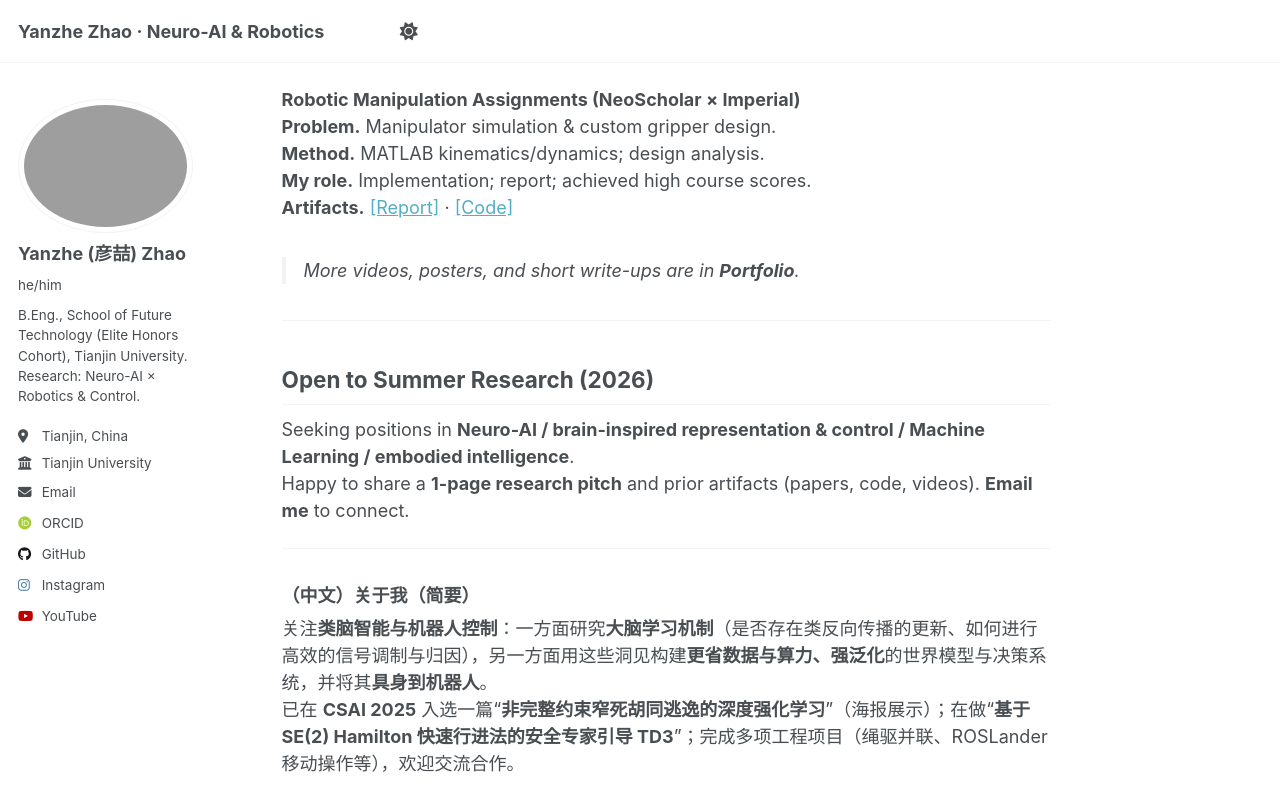
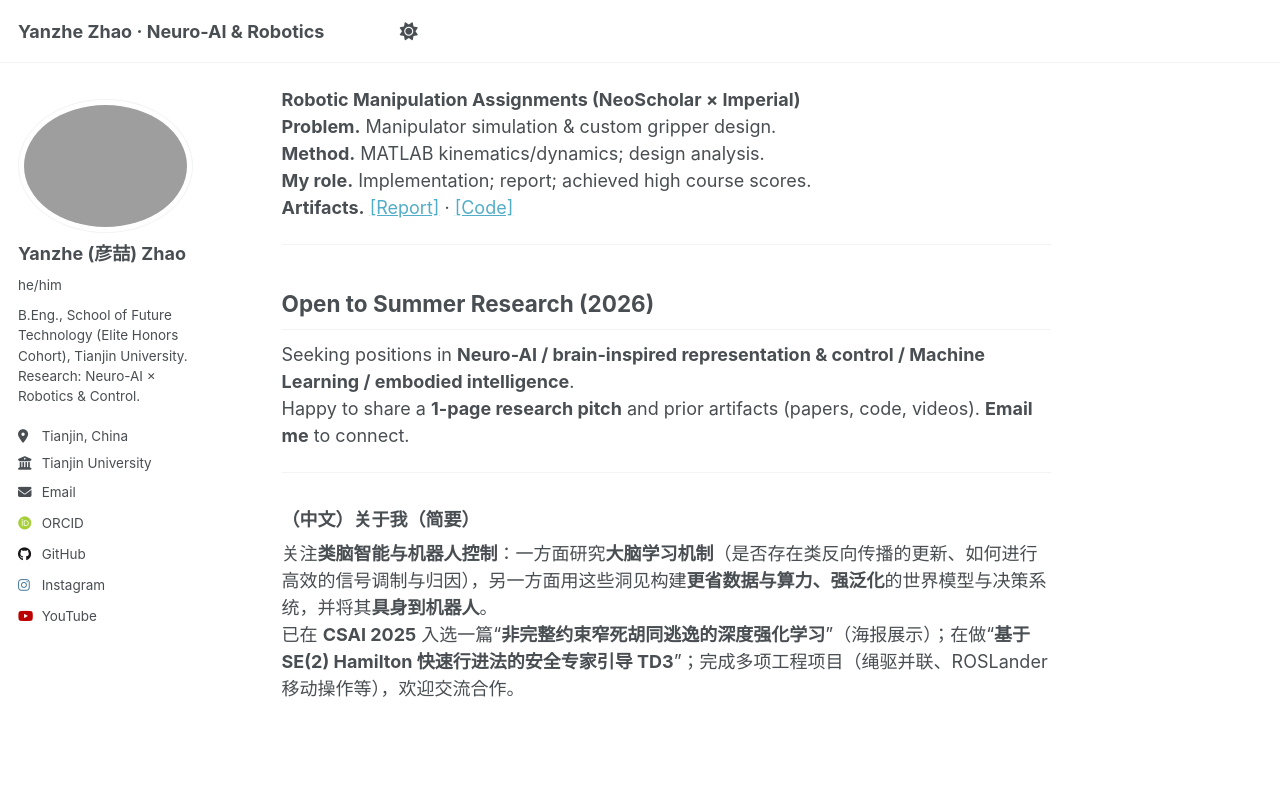
Before and after one commit to JustinZHAO-05/JustinZHAO-05.github.io, a Jekyll site: the page built from _pages/about.md, in a window 1280 px wide and 900 px high, scrolled down 4271 px. Shown: the top 811 px of the window. Built offline with Jekyll 4.4.1, drawn with Linux system fonts in a browser that asks for light colours; some web fonts are replaced; a script that is not in the unit is left out.

Commit message:
hide sth

```diff
--- a/_pages/about.md
+++ b/_pages/about.md
@@ -146,7 +146,7 @@ I build **brain-inspired AI** for **embodied robots**, informed by neural and co
 **My role.** Implementation; report; achieved high course scores.
 **Artifacts.** [[Report]](#) · [[Code]](#)
 
-> More videos, posters, and short write-ups are in **Portfolio**.
+<!-- > More videos, posters, and short write-ups are in **Portfolio**. -->
 
 
 
```
